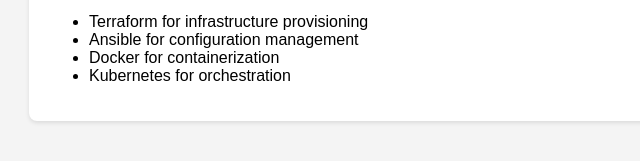
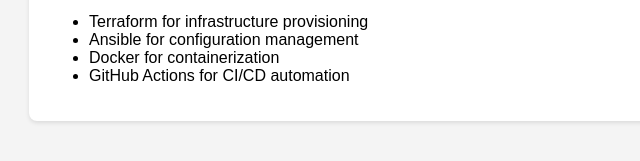
Before and after one commit to jruels/tf-ansible-cicd, a plain HTML site: page index.html in a window 1280 px wide. Shown: the part 201-362 px from the top of the page, 191-831 px from the left. Drawn offline with Linux system fonts and the light colour scheme.

Commit message:
update index.html

```diff
--- a/index.html
+++ b/index.html
@@ -44,7 +44,7 @@
             <li>Terraform for infrastructure provisioning</li>
             <li>Ansible for configuration management</li>
             <li>Docker for containerization</li>
-            <li>Kubernetes for orchestration</li>
+            <li>GitHub Actions for CI/CD automation</li>
         </ul>
     </div>
 </body>
```
